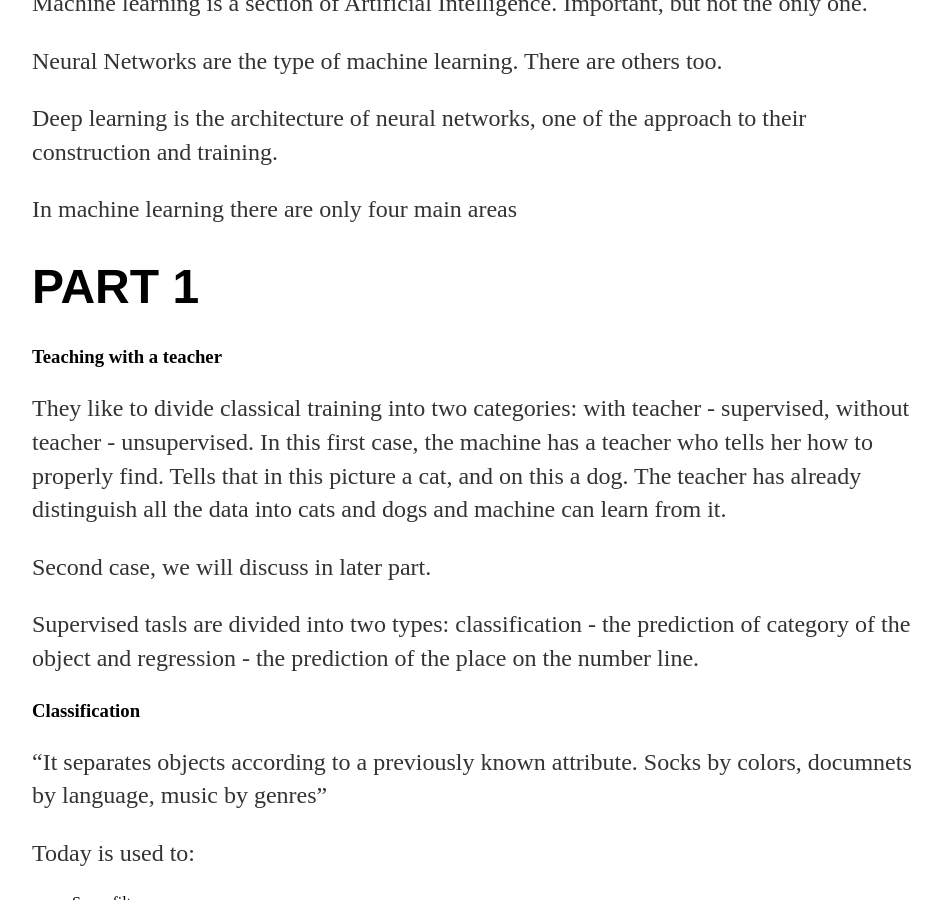
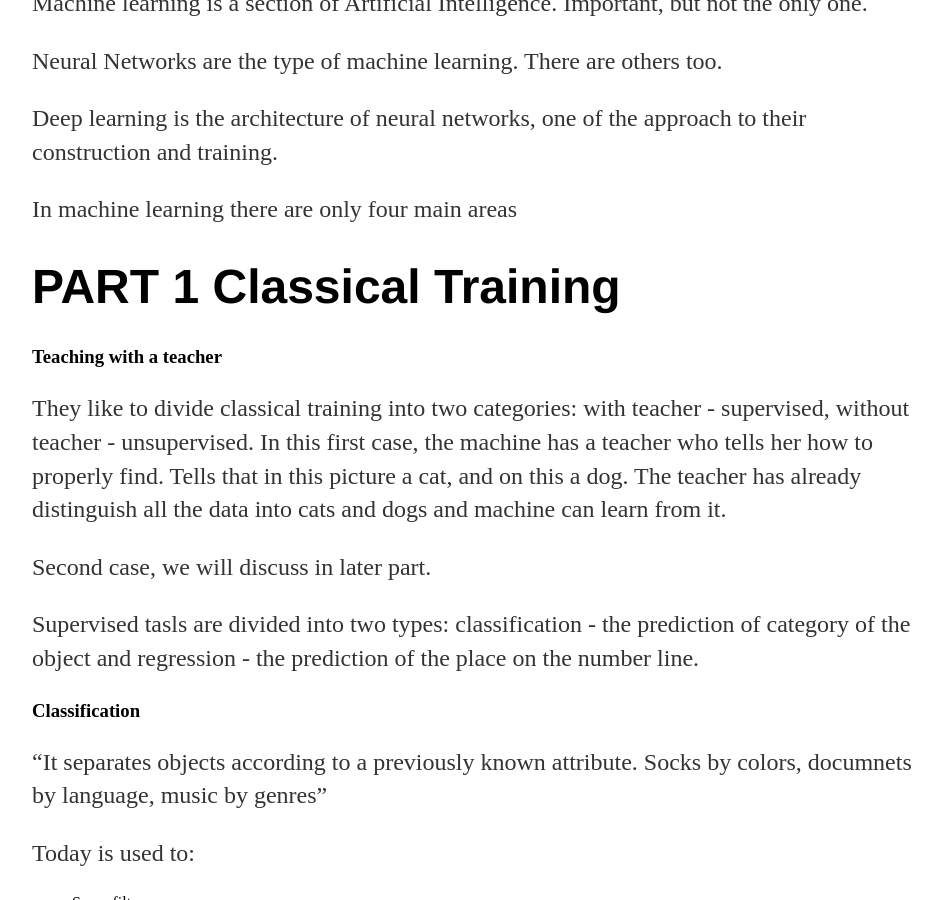
Before and after one commit to summii/summii.github.io, a Jekyll site: the page built from _posts/2019-01-17-machine-learning-in-simple-words.md, in a window 1280 px wide and 900 px high, scrolled down 3632 px. Shown: the whole window, without its empty margins (160-1102 px from the left). Built offline with Jekyll 4.4.1, drawn with Linux system fonts in a browser that asks for light colours.

Commit message:
minor changes

```diff
--- a/_posts/2019-01-17-machine-learning-in-simple-words.md
+++ b/_posts/2019-01-17-machine-learning-in-simple-words.md
@@ -62,7 +62,7 @@ Deep learning is the architecture of neural networks, one of the approach to the
 
 In machine learning there are only four main areas
 
-# PART 1
+# PART 1 Classical Training
 
 ### Teaching with a teacher
 
```
